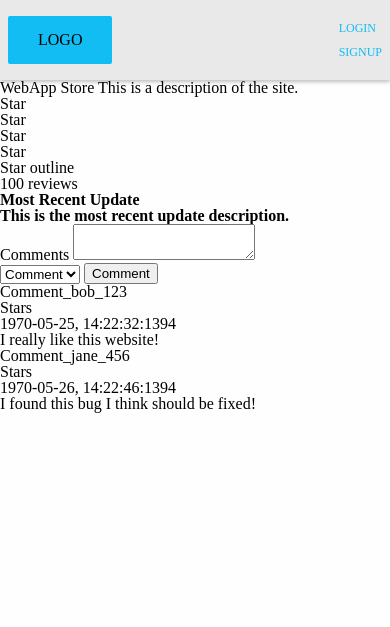
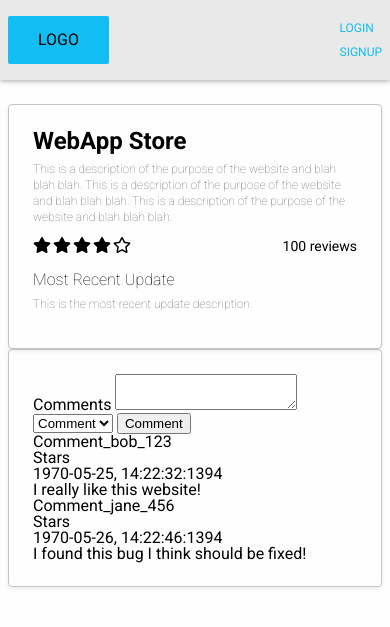
Before and after one commit to IainMcHugh/milestone-project-3, a Flask app: page /siteDetails in a window 390 px wide. Shown: the top 627 px of the page. Run offline with Flask 2, Linux system fonts and the light colour scheme; some libraries are stand-ins or nearby versions.

Commit message:
working on styles on siteDetails page for mobile

```diff
--- a/app.py
+++ b/app.py
@@ -45,7 +45,7 @@
         'owners': ['IainMcHugh'],
         'title': 'WebApp Store',
         'url': 'https://www.webappstore.com',
-        'description': 'This is a description of the site.',
+        'description': 'This is a description of the purpose of the website and blah blah blah. This is a description of the purpose of the website and blah blah blah. This is a description of the purpose of the website and blah blah blah.',
         'stars': 4,
         'reviews': 100,
         'last_update': 'This is the most recent update description.',
--- a/static/css/styles.css
+++ b/static/css/styles.css
@@ -4,10 +4,12 @@
   --GREY_DARKER: #c4c4c4;
   --BLUE: #11bdf3;
   --WHITE: white;
+  --TEXT_SECONDARY: #6d6d6d;
 }
 
 body {
   background-color: var(--GREY);
+  font-family: 'Roboto', 'Helvetica Neue';
 }
 
 header {
@@ -78,9 +80,62 @@
 .card a {
   text-decoration: none;
   width: 100px;
+  height: 100%;
   color: var(--WHITE);
   display: flex;
   justify-content: center;
   align-self: center;
   word-wrap: break-word;
 }
+
+/* site details page */
+
+.main-container {
+  padding: 24px 8px;
+}
+
+.panel {
+  border: 1px solid var(--GREY_DARKER);
+  border-radius: 4px;
+  box-shadow: 0 2px 4px rgba(0, 0, 0, 0.08);
+  padding: 24px;
+}
+
+.panel > h1 {
+  font-size: 24px;
+  line-height: 24px;
+  margin-bottom: 8px;
+}
+
+.panel h3 {
+  font-size: 16px;
+  line-height: 16px;
+  font-weight: 200;
+  margin-bottom: 8px;
+}
+
+.panel h4 {
+  font-size: 12px;
+  line-height: 16px;
+  color: var(--TEXT_SECONDARY);
+  font-weight: 200;
+  margin-bottom: 12px;
+}
+
+.stat-container {
+  display: flex;
+  justify-content: space-between;
+  align-items: center;
+  margin-bottom: 18px;
+}
+
+.stat-container > p {
+  font-size: 14px;
+  line-height: 16px;
+}
+
+.star-container {
+  display: grid;
+  grid-template-columns: repeat(5, auto);
+  column-gap: 2px;
+}
--- a/templates/base.html
+++ b/templates/base.html
@@ -11,6 +11,15 @@
     <link
       rel="stylesheet"
       href="{{ url_for('static', filename='css/styles.css') }}"
+    />
+    <link
+      rel="stylesheet"
+      href="https://cdnjs.cloudflare.com/ajax/libs/font-awesome/5.15.2/css/all.min.css"
+    />
+    <link rel="preconnect" href="https://fonts.gstatic.com" />
+    <link
+      href="https://fonts.googleapis.com/css2?family=Roboto:wght@100;300;400;500;700;900&display=swap"
+      rel="stylesheet"
     />
     <title>WebApp Store</title>
   </head>
--- a/templates/siteDetails.html
+++ b/templates/siteDetails.html
@@ -1,16 +1,20 @@
 {% extends "base.html" %} {% block content %}
 <div class="main-container">
   <section class="panel">
-    {{ website.title }} {{ website.description }}
+    <h1>{{ website.title }}</h1>
+    <h4>{{ website.description }}</h4>
     <div class="stat-container">
       <div class="star-container">
         {% for star in range(website.stars) %}
-        <div class="star">Star</div>
+        <div class="star"><i class="fas fa-star"></i></div>
         {% endfor %} {% for star in range(5 - website.stars)%}
-        <div class="star-outline">Star outline</div>
+        <div class="star-outline"><i class="far fa-star"></i></div>
         {% endfor %}
       </div>
-      {{ website.reviews}} reviews {% if website.last_update%}
+      <p>{{ website.reviews}} reviews</p>
+    </div>
+    <div class="recent-update">
+      {% if website.last_update%}
       <h3>Most Recent Update</h3>
       <h4>{{ website.last_update }}</h4>
       {% endif %}
```
